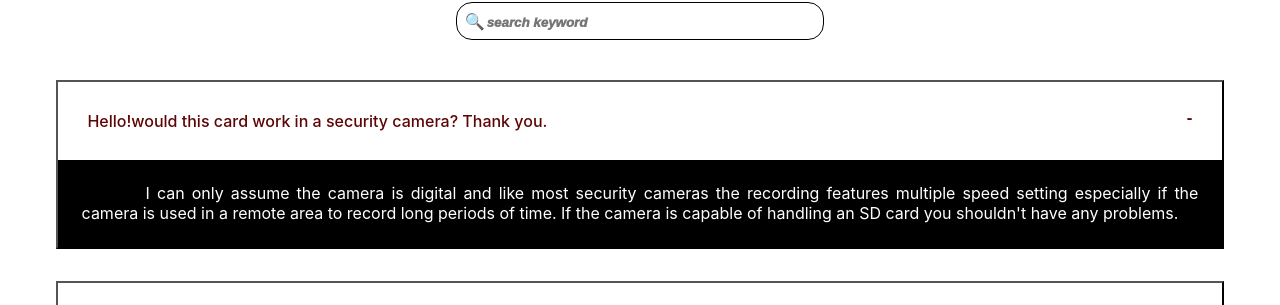
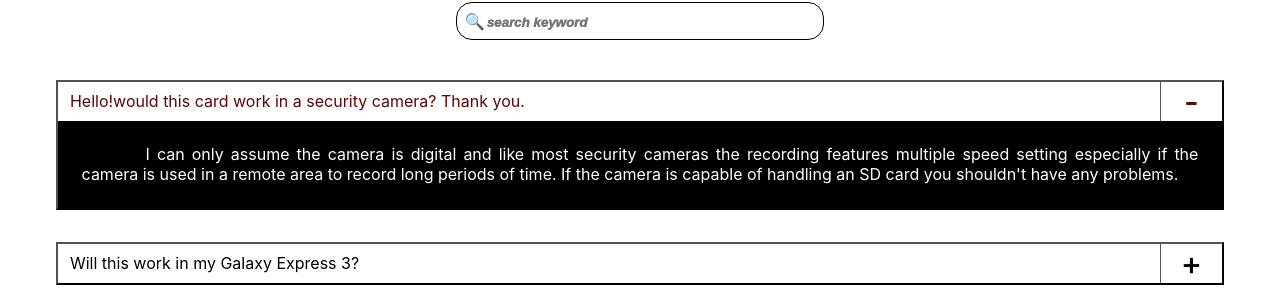
Before and after one commit to zaladeokin/3MTT-FAQ, a React (Create React App) app: page / in a window 1280 px wide. Shown: the part 495-800 px from the top of the page. Built offline with nearby package versions, Linux system fonts and the light colour scheme; no server answers.

Commit message:
Detail card toggle icon style updated

```diff
--- a/src/Component/Card.js
+++ b/src/Component/Card.js
@@ -12,7 +12,7 @@ function Card({info, firstItem}) {
 
     return(
         <details open={firstItem} id={info.id} onClick={()=> handleClick(info.id)}>
-            <summary>{info.question}</summary>
+            <summary><div>{info.question}</div></summary>
             <p>{info.answer}</p>
           </details>
     );
--- a/src/css/Card.css
+++ b/src/css/Card.css
@@ -14,10 +14,11 @@ details:last-of-type {
 }
 
 details summary {
+    list-style: none;
+    display: flex;
+    justify-content: space-between;
+    align-items: stretch;
     font-size: 1em;
-    font-weight: 500;
-    padding: 2.5%;
-    list-style-type: none;
 }
 
 details summary::-webkit-details-marker {/*For safari browser*/
@@ -25,10 +26,14 @@ details summary::-webkit-details-marker {/*For safari browser*/
 }
 
 details>summary::after {
-    font-weight: 1000;
-    font-size: 0.8em;
+    font-weight: 500;
+    font-size: 2em;
+    display: flex;
+    justify-content: center;
+    align-items: center;
+    align-self: center;
+    width: 15vw;
     content: '+';
-    float: right;
 }
 
 details[open]>summary::after {
@@ -46,3 +51,26 @@ details[open] summary~p {
     text-indent: 5vw;
     text-align: justify;
 }
+
+details summary div{
+    display: flex;
+    align-items: center;
+    width: 100%;
+    overflow-wrap: break-word;
+    text-align: justify;
+    padding: 0 1%;
+    border-right: 1px inset #000;
+}
+
+@media screen and (min-width: 500px) {
+    details>summary::after {
+        width: 10vw;
+    }
+}
+
+
+@media screen and (min-width: 900px) {
+    details>summary::after {
+        width: 5vw;
+    }
+}
```
